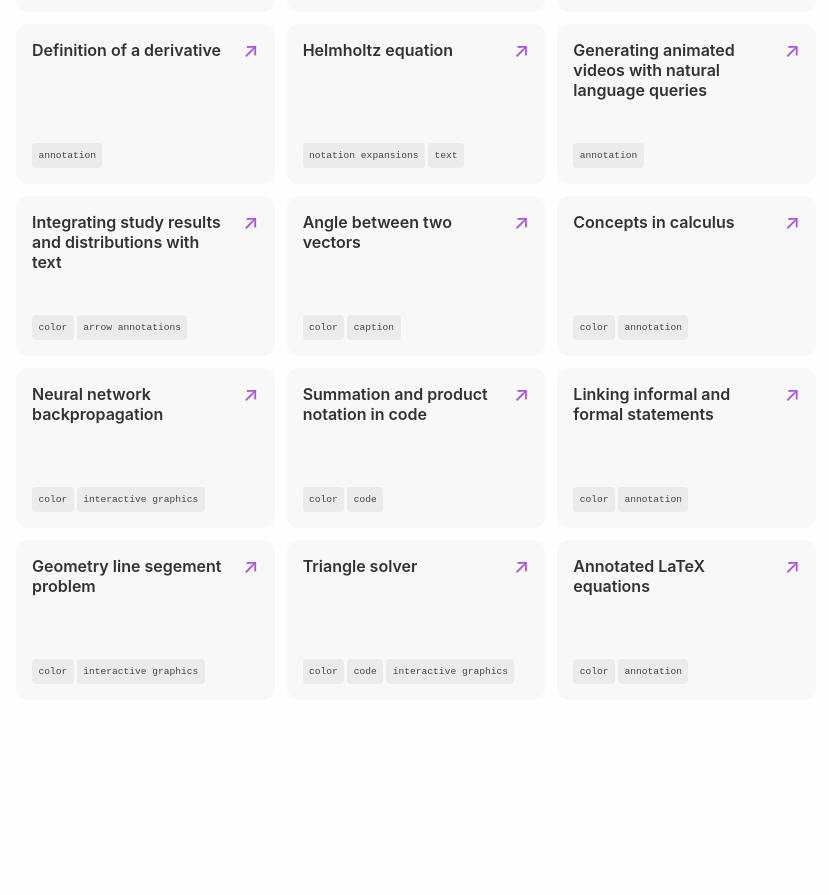
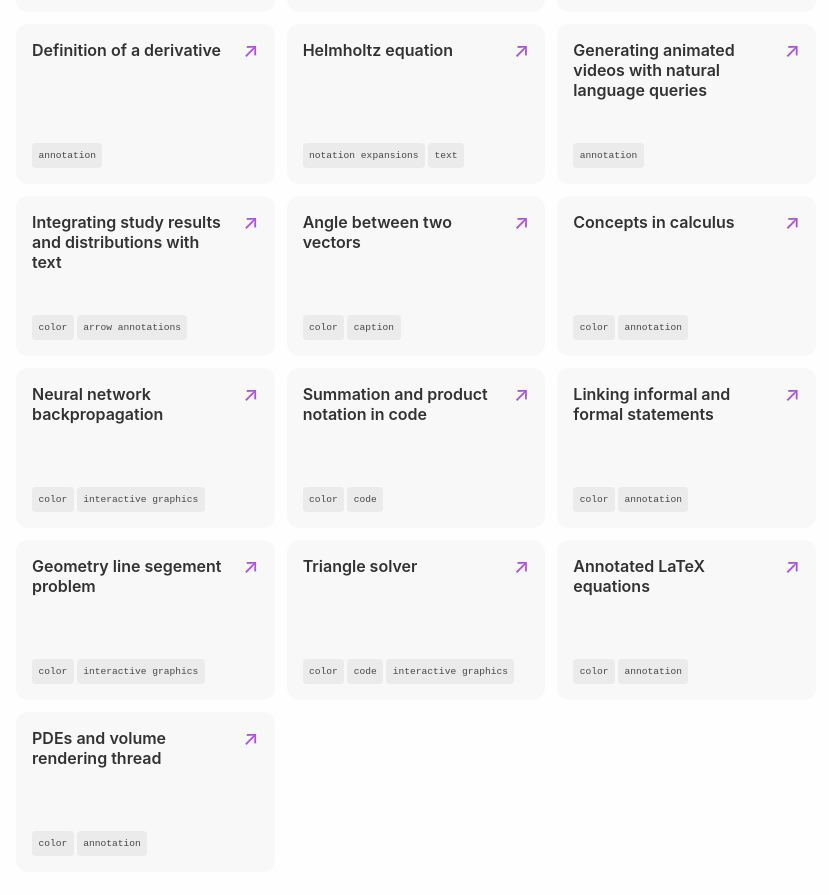
Before and after one commit to fredhohman/awesome-mathematical-notation-design, a Jekyll site: the page built from index.md, in a window 1280 px wide and 900 px high, scrolled down 3010 px. Shown: the top 895 px of the window, without its empty margins (224-1053 px from the left). Built offline with Jekyll 4.4.1, drawn with Linux system fonts in a browser that asks for light colours; before the commit the page ends 3738 px from its top, so only the background shows below that.

Commit message:
fix: #20

```diff
--- a/_data/examples.yaml
+++ b/_data/examples.yaml
@@ -285,3 +285,10 @@
   type: paper
   tags:
     - research
+
+- description: PDEs and volume rendering thread
+  link: https://twitter.com/keenanisalive/status/1526156301994180609
+  type: example
+  tags:
+    - color
+    - annotation
```
